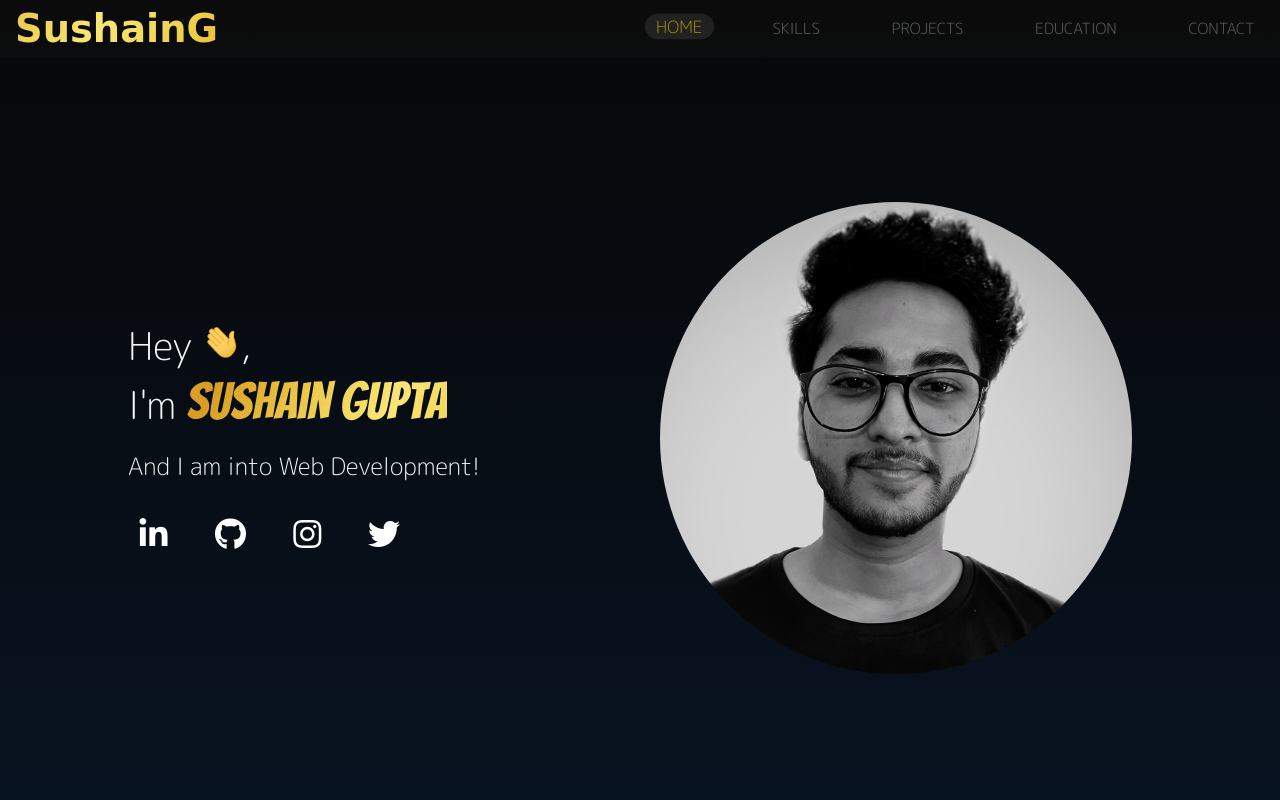
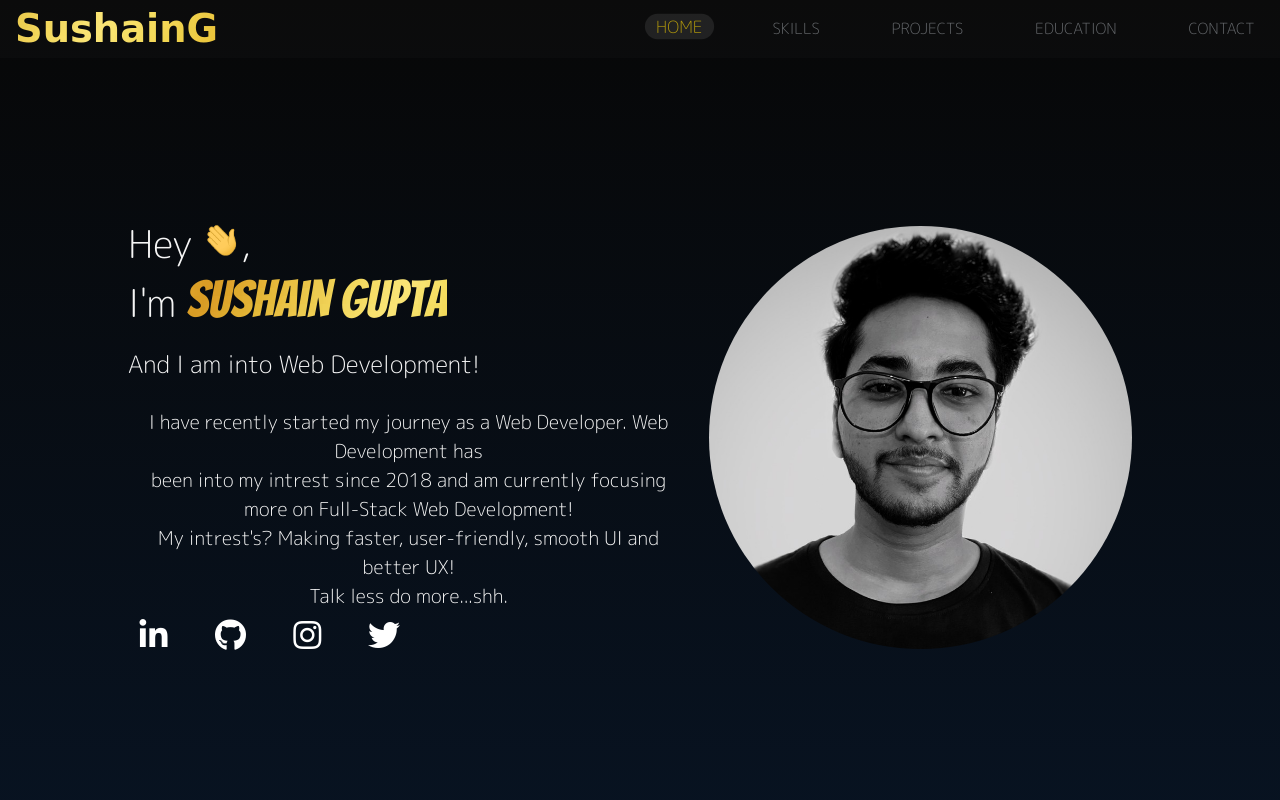
Before and after one commit to sushain-gupta/portfolio-basic, a plain HTML site: page index.html in a window 1280 px wide. Shown: the top 800 px of the page. Drawn offline with nearby package versions, Linux system fonts and the light colour scheme; a web font is replaced by a local one.

Commit message:
Updated index file
Added about me description in home page.

```diff
--- a/index.html
+++ b/index.html
@@ -42,6 +42,8 @@
 
 
 
+
+
   <!-----------------------
             HEADER
     -------------------- -->
@@ -51,13 +53,9 @@
     <div class="navbar">
       <ul class="navbar-list">
         <li><a class="navbar-link active" name="home">Home</a></li>
-
         <li><a class="navbar-link" name="skills">Skills</a></li>
-
         <li><a class="navbar-link" name="projects">Projects</a></li>
-
         <li><a class="navbar-link" name="education">Education</a></li>
-
         <li><a name="contact" class="navbar-link">Contact</a></li>
       </ul>
     </div>
@@ -85,8 +83,12 @@
       <div>
         <p class="profile-txt">Hey <img src="./assets/hello.gif" class="hello-img">,</br>
           I'm
-          <span class="my-name">Sushain Gupta </span></br>
-          <span>And I am into Web Development! </span>
+          <span class="my-name">Sushain Gupta</span></br>
+          <span>And I am into Web Development!</span>
+          <p class="aboutme">I have recently started my journey as a Web Developer. Web Development has<br>
+          been into my intrest since 2018 and am currently focusing more on Full-Stack Web Development!<br>
+          My intrest's? Making faster, user-friendly, smooth UI and better UX! <br>
+          Talk less do more...shh.</p>
         </p>
       </div>
 
@@ -258,9 +260,9 @@
       </div>
     </section>
 
-    <!-----------------------
-              SCRIPT
-    -------------------- -->
+                            <!-----------------------
+                                    SCRIPT
+                            -------------------- -->
 
     <script src="./script.js"></script>
     <script type="module" src="https://unpkg.com/ionicons@5.5.2/dist/ionicons/ionicons.esm.js"></script>
```
